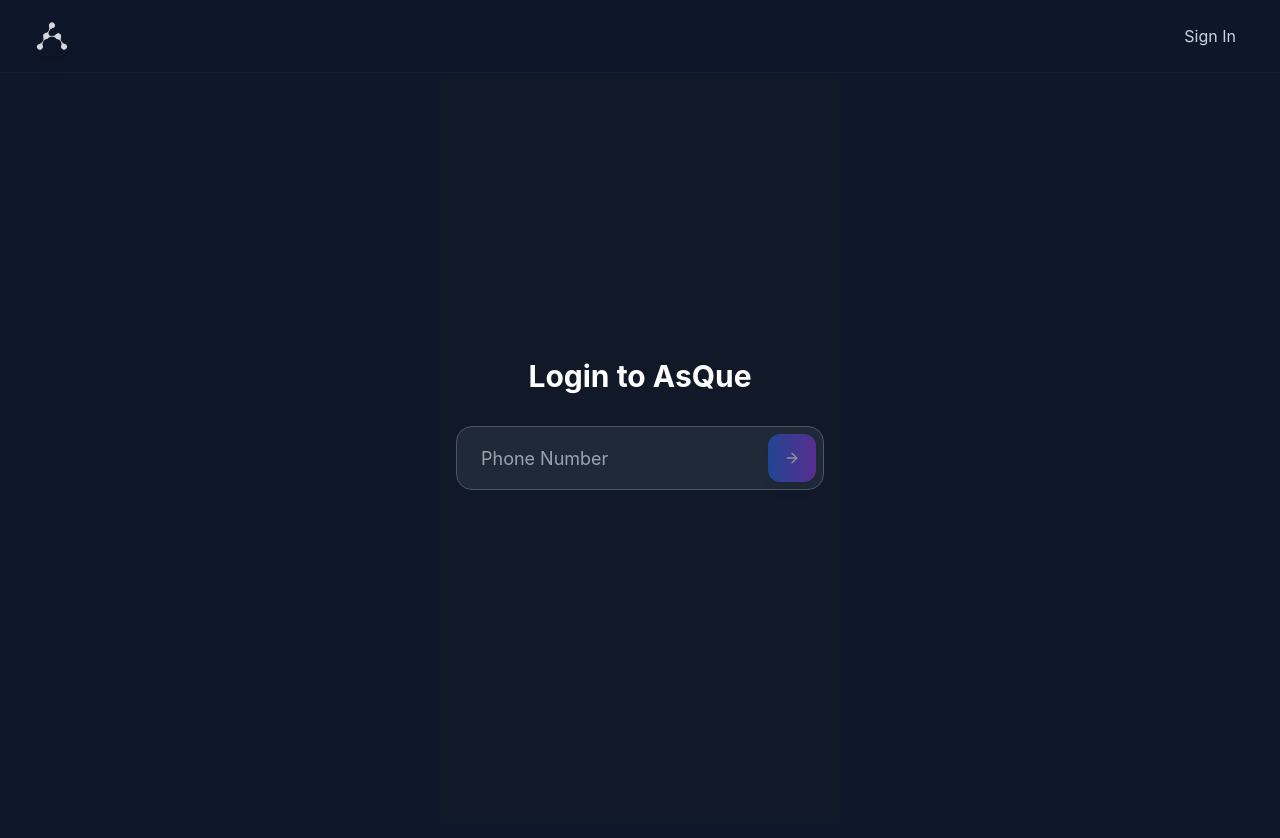
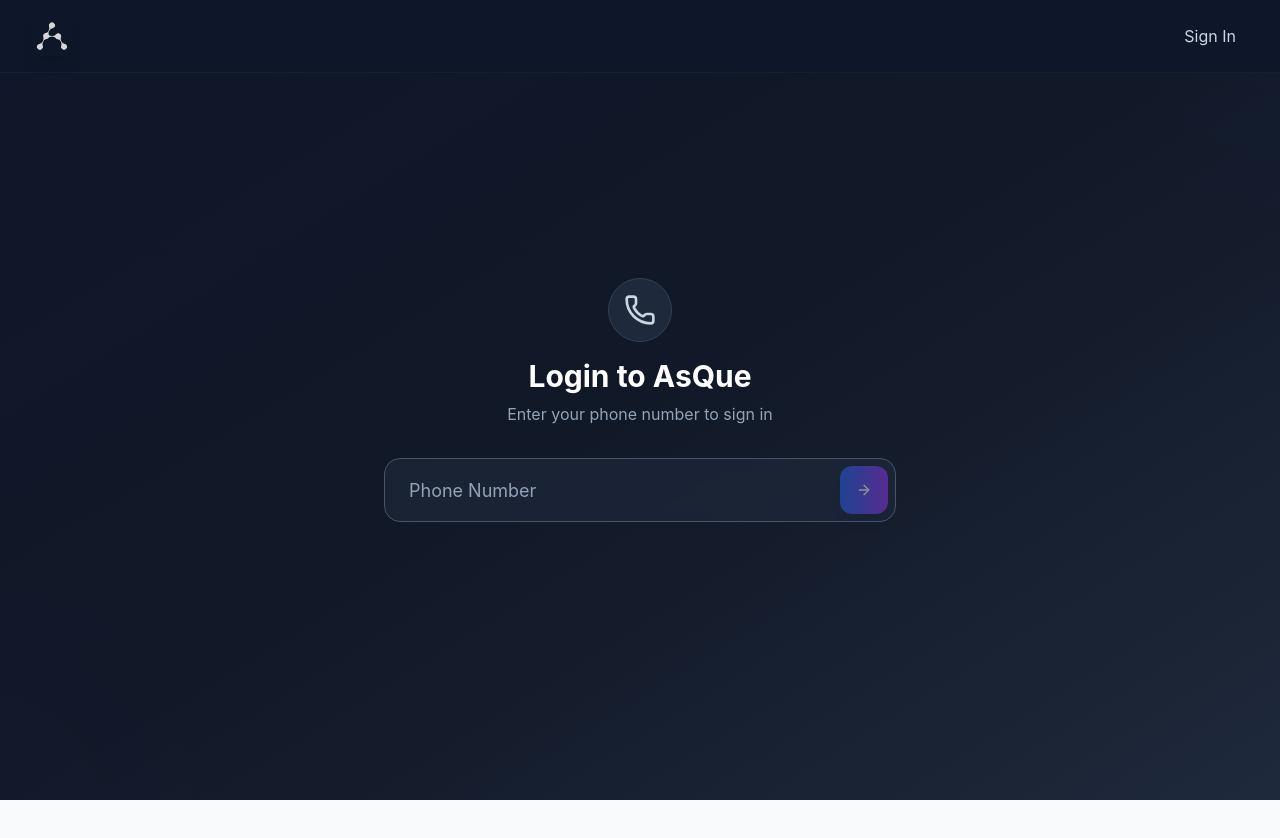
Before and after one commit to shreyasgurav/Asque, a Next.js app: page /login in a window 1280 px wide. Shown: the top 838 px of the page. After the commit the page ends 800 px from the top, so only its background shows below. Built offline with nearby package versions, Linux system fonts and the light colour scheme; no server answers.

Commit message:
Updated styles of login page

```diff
--- a/components/auth/PhoneLogin.tsx
+++ b/components/auth/PhoneLogin.tsx
@@ -1,7 +1,8 @@
 import React, { useState, useEffect } from "react";
+import { ArrowRight, ArrowLeft, Phone, Shield } from "lucide-react";
+import { Button } from "@/components/ui/button";
+import { motion, AnimatePresence } from "framer-motion";
 import { useRouter } from "next/router";
-import { ArrowRight, ArrowLeft } from "lucide-react";
-import { Button } from "@/components/ui/button";
 import {
   initializeRecaptcha,
   sendOTP,
@@ -102,87 +103,211 @@
   };
 
   return (
-    <div className="min-h-screen bg-gray-900 flex items-center justify-center p-4 overflow-hidden">
-      <div className="w-full max-w-lg">
-        {/* Header - only show on phone step */}
+    <div className="min-h-screen bg-gradient-to-br from-slate-900 via-gray-900 to-slate-800 flex items-center justify-center p-4 relative overflow-hidden">
+      {/* Animated background elements */}
+      <div className="absolute inset-0 overflow-hidden">
+        <motion.div
+          className="absolute -top-40 -right-40 w-80 h-80 bg-blue-500/10 rounded-full blur-3xl"
+          animate={{
+            scale: [1, 1.2, 1],
+            opacity: [0.3, 0.1, 0.3],
+          }}
+          transition={{
+            duration: 8,
+            repeat: Infinity,
+            ease: "easeInOut",
+          }}
+        />
+        <motion.div
+          className="absolute -bottom-40 -left-40 w-80 h-80 bg-purple-500/10 rounded-full blur-3xl"
+          animate={{
+            scale: [1.2, 1, 1.2],
+            opacity: [0.1, 0.3, 0.1],
+          }}
+          transition={{
+            duration: 8,
+            repeat: Infinity,
+            ease: "easeInOut",
+            delay: 4,
+          }}
+        />
+      </div>
+
+      <motion.div
+        className="w-full max-w-lg relative z-10"
+        initial={{ opacity: 0, y: 20 }}
+        animate={{ opacity: 1, y: 0 }}
+        transition={{ duration: 0.6 }}
+      >
+        {/* Header */}
+        <AnimatePresence mode="wait">
           {step === "phone" && (
-          <div className="text-center mb-8">
-            <h1 className="text-3xl font-bold text-white">Login to AsQue</h1>
-          </div>
+            <motion.div
+              key="header"
+              initial={{ opacity: 0, y: -20 }}
+              animate={{ opacity: 1, y: 0 }}
+              exit={{ opacity: 0, y: -20 }}
+              transition={{ duration: 0.4 }}
+              className="text-center mb-8"
+            >
+              <motion.div
+                className="inline-flex items-center justify-center w-16 h-16 bg-slate-800 rounded-full mb-4 border border-slate-700"
+                whileHover={{ scale: 1.05 }}
+                whileTap={{ scale: 0.95 }}
+              >
+                <Phone className="w-8 h-8 text-slate-300" />
+              </motion.div>
+              <h1 className="text-3xl font-bold text-white mb-2">Login to AsQue</h1>
+              <p className="text-slate-400">Enter your phone number to sign in</p>
+            </motion.div>
           )}
+        </AnimatePresence>
+
+        {/* Error Message */}
+        <AnimatePresence>
           {error && (
-          <div className="bg-red-500/10 border border-red-500/20 text-red-400 px-4 py-3 rounded-2xl mb-6 text-sm text-center">
+            <motion.div
+              initial={{ opacity: 0, y: -10, scale: 0.95 }}
+              animate={{ opacity: 1, y: 0, scale: 1 }}
+              exit={{ opacity: 0, y: -10, scale: 0.95 }}
+              transition={{ duration: 0.3 }}
+              className="bg-red-500/10 border border-red-500/20 text-red-400 px-4 py-3 rounded-2xl mb-6 text-center backdrop-blur-sm"
+            >
               {error}
-          </div>
+            </motion.div>
           )}
+        </AnimatePresence>
 
+        {/* Main Content */}
+        <AnimatePresence mode="wait">
           {step === "phone" ? (
-          <div className="relative">
-            <input
+            <motion.div
+              key="phone-step"
+              initial={{ opacity: 0, x: 20 }}
+              animate={{ opacity: 1, x: 0 }}
+              exit={{ opacity: 0, x: -20 }}
+              transition={{ duration: 0.4 }}
+              className="relative"
+            >
+              <div className="relative group">
+                <motion.input
                   type="tel"
                   value={phoneNumber}
                   onChange={(e) => setPhoneNumber(e.target.value)}
                   placeholder="Phone Number"
-              className="w-full h-16 px-6 pr-20 bg-gray-800 border border-gray-700 text-white placeholder-gray-400 text-lg rounded-2xl focus:border-gray-600 focus:ring-0 focus:ring-offset-0"
+                  className="w-full h-16 px-6 pr-20 bg-slate-800/50 border border-slate-700 text-white placeholder-slate-400 text-lg rounded-2xl focus:border-slate-600 focus:ring-0 focus:ring-offset-0 backdrop-blur-sm transition-all duration-300 focus:bg-slate-800/70"
                   disabled={loading}
                   autoFocus
+                  whileFocus={{ scale: 1.02 }}
                   onKeyDown={(e) => {
                     if (e.key === "Enter") {
                       handleSendOTP();
                     }
                   }}
                 />
+                <motion.div
+                  className="absolute right-2 top-2"
+                  whileHover={{ scale: 1.05 }}
+                  whileTap={{ scale: 0.95 }}
+                >
                   <Button
                     onClick={handleSendOTP}
                     disabled={!phoneNumber.trim() || loading}
-              className="absolute right-2 top-2 h-12 w-12 rounded-full bg-gray-700 hover:bg-gray-600 border-0 p-0 disabled:opacity-50"
+                    className="h-12 w-12 rounded-full bg-slate-700 hover:bg-slate-600 border-0 p-0 disabled:opacity-50 transition-all duration-300"
                   >
                     {loading ? (
-                <div className="animate-spin rounded-full h-5 w-5 border-2 border-white border-t-transparent"></div>
+                      <motion.div
+                        className="rounded-full h-5 w-5 border-2 border-white border-t-transparent"
+                        animate={{ rotate: 360 }}
+                        transition={{ duration: 1, repeat: Infinity, ease: "linear" }}
+                      />
                     ) : (
                       <ArrowRight className="h-5 w-5 text-white" />
                     )}
                   </Button>
+                </motion.div>
               </div>
+            </motion.div>
           ) : (
-          <div className="space-y-6">
-            <div className="text-center">
+            <motion.div
+              key="otp-step"
+              initial={{ opacity: 0, x: 20 }}
+              animate={{ opacity: 1, x: 0 }}
+              exit={{ opacity: 0, x: -20 }}
+              transition={{ duration: 0.4 }}
+              className="space-y-6"
+            >
+              <motion.div
+                className="text-center"
+                initial={{ opacity: 0, y: 20 }}
+                animate={{ opacity: 1, y: 0 }}
+                transition={{ delay: 0.2 }}
+              >
+                <motion.div
+                  className="inline-flex items-center justify-center w-16 h-16 bg-slate-800 rounded-full mb-4 border border-slate-700"
+                  whileHover={{ scale: 1.05 }}
+                  whileTap={{ scale: 0.95 }}
+                >
+                  <Shield className="w-8 h-8 text-slate-300" />
+                </motion.div>
                 <h2 className="text-xl font-semibold text-white mb-2">Enter verification code</h2>
-              <p className="text-gray-400 text-sm">
+                <p className="text-slate-400 text-sm">
                   We sent a code to {phoneNumber.replace(/(\+\d{1,3})\d{4,}(\d{4})/, "$1****$2")}
                 </p>
-            </div>
+              </motion.div>
 
-            <div className="relative">
-              <input
+              <motion.div
+                className="relative"
+                initial={{ opacity: 0, y: 20 }}
+                animate={{ opacity: 1, y: 0 }}
+                transition={{ delay: 0.3 }}
+              >
+                <motion.input
                   type="text"
                   value={otp}
                   onChange={(e) => setOtp(e.target.value.replace(/\D/g, "").slice(0, 6))}
                   placeholder="123456"
-                className="w-full h-16 px-6 pr-20 bg-gray-800 border border-gray-700 text-white placeholder-gray-400 text-2xl text-center tracking-widest font-mono rounded-2xl focus:border-gray-600 focus:ring-0 focus:ring-offset-0"
+                  className="w-full h-16 px-6 pr-20 bg-slate-800/50 border border-slate-700 text-white placeholder-slate-400 text-2xl text-center tracking-widest font-mono rounded-2xl focus:border-slate-600 focus:ring-0 focus:ring-offset-0 backdrop-blur-sm transition-all duration-300 focus:bg-slate-800/70"
                   disabled={loading}
                   autoFocus
                   maxLength={6}
+                  whileFocus={{ scale: 1.02 }}
                   onKeyDown={(e) => {
                     if (e.key === "Enter" && otp.length === 6) {
                       handleVerifyOTP();
                     }
                   }}
                 />
+                <motion.div
+                  className="absolute right-2 top-2"
+                  whileHover={{ scale: 1.05 }}
+                  whileTap={{ scale: 0.95 }}
+                >
                   <Button
                     onClick={handleVerifyOTP}
                     disabled={otp.length !== 6 || loading}
-                className="absolute right-2 top-2 h-12 w-12 rounded-full bg-gray-700 hover:bg-gray-600 border-0 p-0 disabled:opacity-50"
+                    className="h-12 w-12 rounded-full bg-slate-700 hover:bg-slate-600 border-0 p-0 disabled:opacity-50 transition-all duration-300"
                   >
                     {loading ? (
-                  <div className="animate-spin rounded-full h-5 w-5 border-2 border-white border-t-transparent"></div>
+                      <motion.div
+                        className="rounded-full h-5 w-5 border-2 border-white border-t-transparent"
+                        animate={{ rotate: 360 }}
+                        transition={{ duration: 1, repeat: Infinity, ease: "linear" }}
+                      />
                     ) : (
                       <ArrowRight className="h-5 w-5 text-white" />
                     )}
                   </Button>
-            </div>
+                </motion.div>
+              </motion.div>
 
-            <div className="flex items-center justify-between">
+              <motion.div
+                className="flex items-center justify-between"
+                initial={{ opacity: 0, y: 20 }}
+                animate={{ opacity: 1, y: 0 }}
+                transition={{ delay: 0.4 }}
+              >
+                <motion.div whileHover={{ scale: 1.05 }} whileTap={{ scale: 0.95 }}>
                   <Button
                     variant="ghost"
                     onClick={() => {
@@ -191,30 +316,47 @@
                       setError(null);
                       setTimer(0);
                     }}
-                className="text-gray-400 hover:text-white hover:bg-gray-800 p-2"
+                    className="text-slate-400 hover:text-white hover:bg-slate-800 p-2 transition-all duration-300"
                   >
                     <ArrowLeft className="h-4 w-4 mr-2" />
                     Back
                   </Button>
+                </motion.div>
 
                 {timer > 0 ? (
-                <span className="text-gray-400 text-sm">Resend in {formatTimer(timer)}</span>
+                  <motion.span
+                    key="timer"
+                    initial={{ opacity: 0 }}
+                    animate={{ opacity: 1 }}
+                    className="text-slate-400 text-sm"
+                  >
+                    Resend in {formatTimer(timer)}
+                  </motion.span>
                 ) : (
+                  <motion.div
+                    key="resend"
+                    initial={{ opacity: 0 }}
+                    animate={{ opacity: 1 }}
+                    whileHover={{ scale: 1.05 }}
+                    whileTap={{ scale: 0.95 }}
+                  >
                     <Button
                       variant="ghost"
                       onClick={handleResendOTP}
                       disabled={loading}
-                  className="text-gray-400 hover:text-white hover:bg-gray-800 text-sm"
+                      className="text-slate-400 hover:text-white hover:bg-slate-800 text-sm transition-all duration-300"
                     >
                       Resend code
                     </Button>
+                  </motion.div>
                 )}
-            </div>
-          </div>
+              </motion.div>
+            </motion.div>
           )}
+        </AnimatePresence>
 
         <div id="recaptcha-container" className="hidden"></div>
-      </div>
+      </motion.div>
     </div>
   );
 }
--- a/pages/login.tsx
+++ b/pages/login.tsx
@@ -1,38 +1,109 @@
-import React from 'react';
+import React, { useState, useEffect } from 'react';
 import { useRouter } from 'next/router';
-import { useEffect } from 'react';
 import { useAuth } from '@/components/auth/AuthContext';
 import PhoneLogin from '@/components/auth/PhoneLogin';
 import SEO from '@/components/ui/SEO';
 import Header from '@/components/layout/Header';
+import { motion } from 'framer-motion';
+import { CheckCircle } from 'lucide-react';
 
 export default function LoginPage() {
   const router = useRouter();
   const { isAuthenticated, loading } = useAuth();
   const { redirect } = router.query;
+  const [loginSuccess, setLoginSuccess] = useState(false);
 
   useEffect(() => {
-    if (!loading && isAuthenticated) {
+    if (!loading && isAuthenticated && !loginSuccess) {
       const redirectTo = typeof redirect === 'string' ? redirect : '/my-bots';
       router.push(redirectTo);
     }
-  }, [isAuthenticated, loading, router, redirect]);
+  }, [isAuthenticated, loading, router, redirect, loginSuccess]);
 
+  const handleLoginSuccess = () => {
+    setLoginSuccess(true);
+    // Show success animation for 2 seconds, then redirect
+    setTimeout(() => {
+      const redirectTo = typeof redirect === 'string' ? redirect : '/my-bots';
+      router.push(redirectTo);
+    }, 2000);
+  };
+
+  // Loading state
   if (loading) {
     return (
       <>
+        <SEO
+          title="Login"
+          description="Sign in to AsQue to create and manage your AI chatbots"
+        />
         <Header />
-        <div className="min-h-screen bg-slate-900 flex items-center justify-center">
-          <div className="text-slate-300 font-medium">Loading...</div>
+        <div className="min-h-screen bg-gradient-to-br from-slate-900 via-gray-900 to-slate-800 flex items-center justify-center">
+          <motion.div
+            initial={{ opacity: 0, scale: 0.8 }}
+            animate={{ opacity: 1, scale: 1 }}
+            transition={{ duration: 0.5 }}
+            className="text-center"
+          >
+            <motion.div
+              className="inline-block rounded-full h-12 w-12 border-4 border-slate-700 border-t-slate-300 mb-4"
+              animate={{ rotate: 360 }}
+              transition={{ duration: 1, repeat: Infinity, ease: "linear" }}
+            />
+            <div className="text-slate-300 font-medium">Loading...</div>
+          </motion.div>
         </div>
       </>
     );
   }
 
-  if (isAuthenticated) {
-    return null; // Will redirect via useEffect
+  // Success state
+  if (loginSuccess || (isAuthenticated && !loading)) {
+    return (
+      <>
+        <SEO
+          title="Login Successful"
+          description="Successfully logged in to AsQue"
+        />
+        <Header />
+        <div className="min-h-screen bg-gradient-to-br from-slate-900 via-gray-900 to-slate-800 flex items-center justify-center">
+          <motion.div
+            initial={{ opacity: 0, scale: 0.8 }}
+            animate={{ opacity: 1, scale: 1 }}
+            transition={{ duration: 0.6 }}
+            className="text-center"
+          >
+            <motion.div
+              className="inline-flex items-center justify-center w-20 h-20 bg-green-500/20 rounded-full mb-6 border border-green-500/30"
+              initial={{ scale: 0 }}
+              animate={{ scale: 1 }}
+              transition={{ delay: 0.2, type: "spring", stiffness: 200 }}
+            >
+              <CheckCircle className="w-10 h-10 text-green-400" />
+            </motion.div>
+            <motion.h1
+              className="text-3xl font-bold text-white mb-2"
+              initial={{ opacity: 0, y: 20 }}
+              animate={{ opacity: 1, y: 0 }}
+              transition={{ delay: 0.4 }}
+            >
+              Welcome to AsQue!
+            </motion.h1>
+            <motion.p
+              className="text-slate-400"
+              initial={{ opacity: 0, y: 20 }}
+              animate={{ opacity: 1, y: 0 }}
+              transition={{ delay: 0.5 }}
+            >
+              You have successfully logged in.
+            </motion.p>
+          </motion.div>
+        </div>
+      </>
+    );
   }
 
+  // Login form state
   const redirectTo = typeof redirect === 'string' ? redirect : '/my-bots';
 
   return (
@@ -42,16 +113,10 @@
         description="Sign in to AsQue to create and manage your AI chatbots"
       />
       <Header />
-      <div className="min-h-screen bg-slate-900 flex items-center justify-center">
-        <div className="w-full max-w-md p-6">
-          <PhoneLogin
-            redirectTo={redirectTo}
-            onSuccess={() => {
-              // Optionally handle success
-            }}
-          />
-        </div>
-      </div>
+      <PhoneLogin
+        redirectTo={redirectTo}
+        onSuccess={handleLoginSuccess}
+      />
     </>
   );
 }
```
Lines whose indentation alone changed are shown as unchanged.
